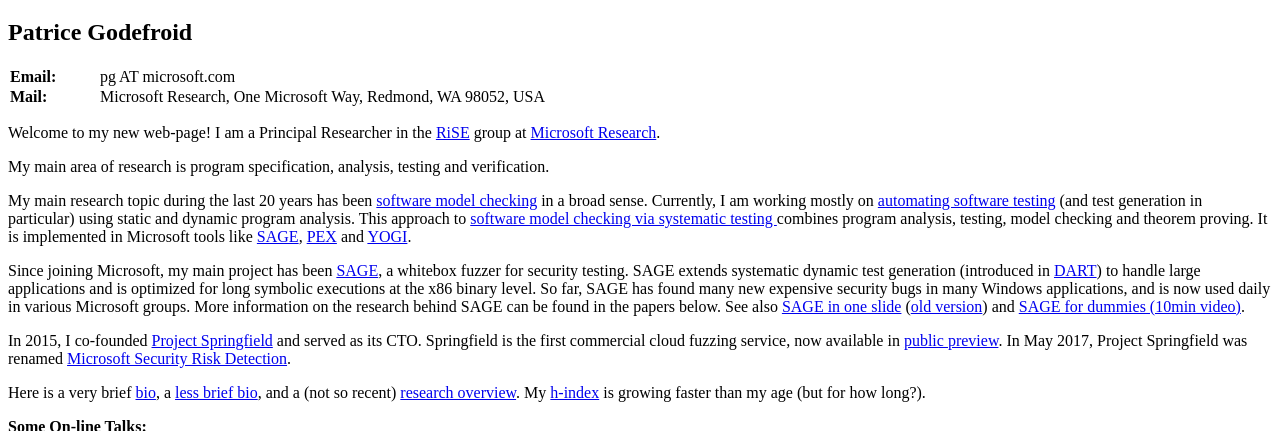
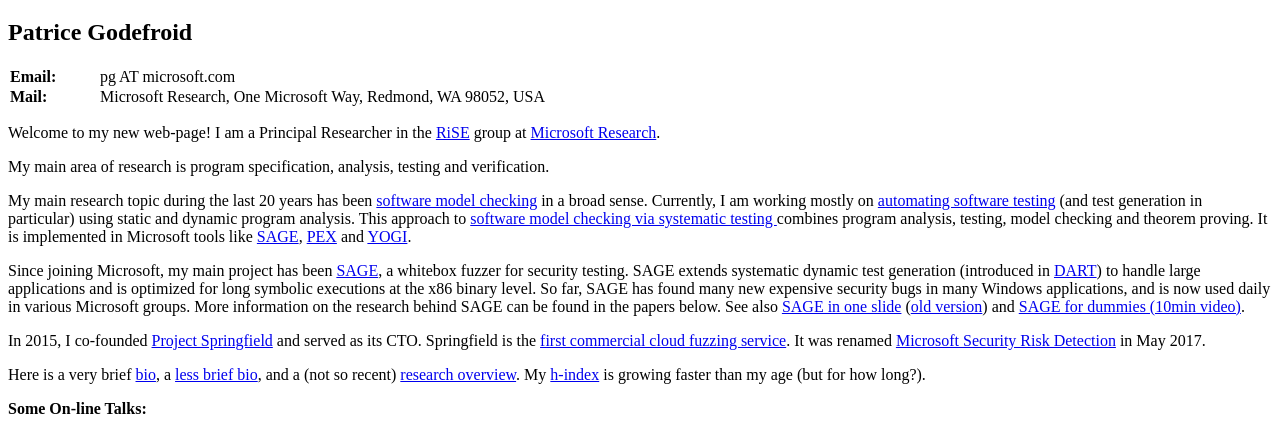
Before and after one commit to patricegodefroid/patricegodefroid.github.io, a plain HTML site: page index.html in a window 1280 px wide. Shown: the part 293-724 px from the top of the page. Drawn offline with Linux system fonts and the light colour scheme.

Commit message:
update to index

```diff
--- a/index.html
+++ b/index.html
@@ -65,12 +65,11 @@ for dummies (10min video)</a>.
 
 <p> In 2015, I co-founded <A
 HREF="https://www.microsoft.com/en-us/springfield/">Project
-Springfield</A> and served as its CTO. Springfield is the first
-commercial cloud fuzzing service, now available in <A
-HREF="https://blogs.microsoft.com/next/2016/09/26/microsoft-previews-project-springfield-cloud-based-bug-detector/">public
-preview</A>. In May 2017, Project Springfield was renamed <a
+Springfield</A> and served as its CTO. Springfield is the <A
+HREF="https://blogs.microsoft.com/next/2016/09/26/microsoft-previews-project-springfield-cloud-based-bug-detector/">first
+commercial cloud fuzzing service</A>. It was renamed <a
 href=https://www.microsoft.com/en-us/security-risk-detection/>Microsoft
-Security Risk Detection</a>.
+Security Risk Detection</a> in May 2017.
 
 <p> Here is a very brief <A HREF="brief-bio.txt">bio</A>, a <A
 HREF="less-brief-bio.txt">less brief bio</A>, and a (not so recent) <A
```
